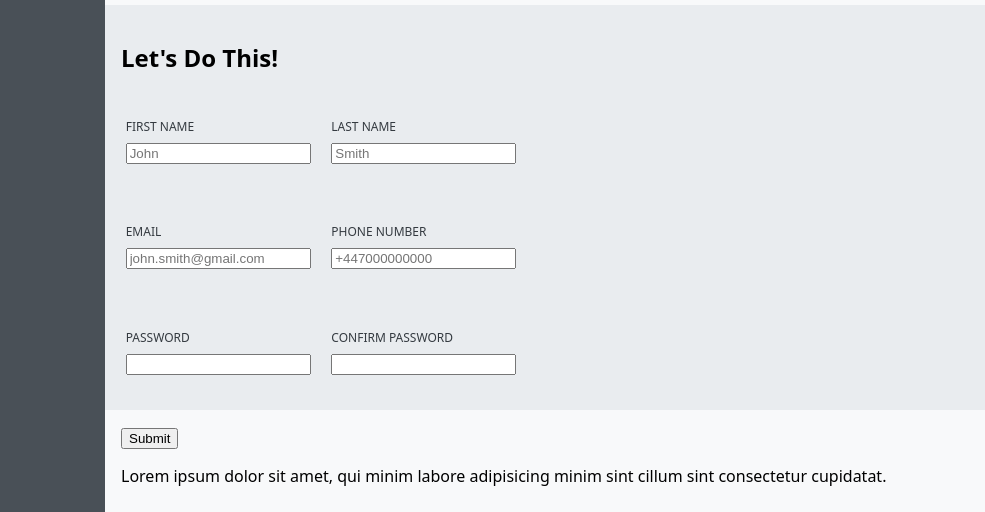
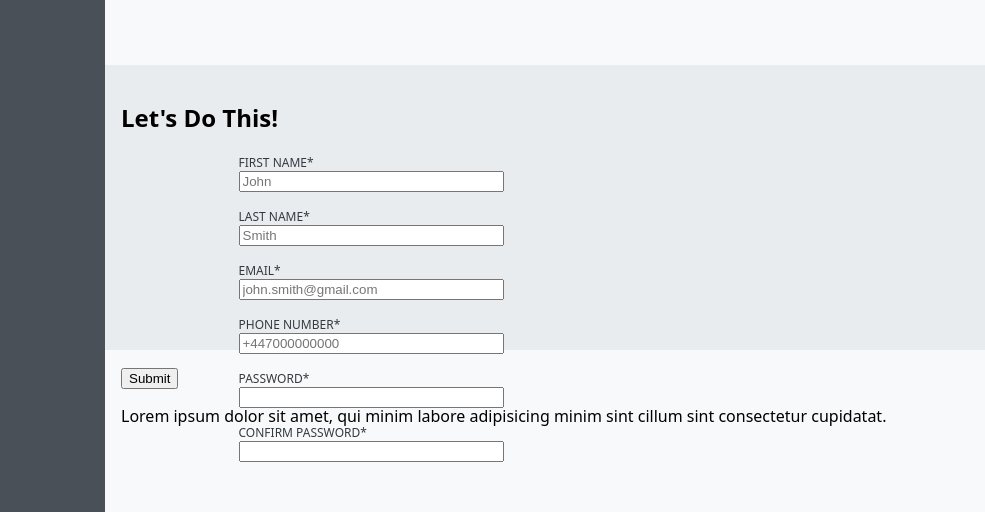
Before and after one commit to tudorjnu/sign-up-form, a plain HTML site: page index.html in a window 1280 px wide. Shown: the part 181-693 px from the top of the page, 295-1280 px from the left. Drawn offline with Linux system fonts and the light colour scheme.

Commit message:
Add validation

```diff
--- a/index.html
+++ b/index.html
@@ -24,32 +24,39 @@
         <h2>Let's Do This!</h2>
         <form action="/my-handling-form-page" method="post">
           <ul>
-            <label for="first_name">first name</label>
-            <input type="text" id="first_name" name="first_name" placeholder="John">
+            <label for="first_name">first name*</label>
+            <input type="text" id="first_name" name="first_name" placeholder="John" size="30" pattern="^[^0-9]+$"
+              maxlength="245" required>
           </ul>
 
           <ul>
-            <label for="last_name">last name</label>
-            <input type="text" id="last_name" name="last_name" placeholder="Smith">
+            <label for="last_name">last name*</label>
+            <input type="text" id="last_name" name="last_name" placeholder="Smith" size="30" pattern="^[^0-9]+$"
+              maxlength="245" required>
           </ul>
 
           <ul>
-            <label for="email">email</label>
-            <input type="email" id="email" name="email" placeholder="john.smith@gmail.com">
+            <label for="email">email*</label>
+            <input type="email" id="email" name="email" placeholder="john.smith@gmail.com" size="30" required>
           </ul>
 
           <ul>
-            <label for="phone_number">phone number</label>
-            <input type="tel" id="phone_number" name="phone_number" placeholder="+447000000000">
+            <label for="phone_number" data-help="Phone number in the format +<country code><phone_number>">phone
+              number*</label>
+            <input type="tel" id="phone_number" name="phone_number" placeholder="+447000000000"
+              pattern="\+\d{1,4}\d{1,15}" minlength="9" maxlength="20" size="30" required>
           </ul>
           <ul>
-            <label for="password">password</label>
-            <input type="password" id="password" name="password">
+            <label for="password"
+              data-help="Include 1 number, 1 uppercase & lowercase letter, 1 symbol; 8-30 characters.">password*</label>
+            <input type="password" id="password" name="password"
+              pattern="(?=.*[a-z])(?=.*[A-Z])(?=.*[0-9])(?=.*[!@#$%^&*])" minlength="8" maxlength="30" size="30"
+              required>
           </ul>
 
           <ul>
-            <label for="confirm_password">confirm password</label>
-            <input type="password" id="confirm_password" name="confirm_password">
+            <label for="confirm_password">confirm password*</label>
+            <input type="password" id="confirm_password" name="confirm_password" size="30" required>
           </ul>
         </form>
       </div>
--- a/style.css
+++ b/style.css
@@ -91,8 +91,8 @@ form {
   justify-content: space-evenly;
   gap: 16px;
   flex-wrap: wrap;
-  width: 400px;
-  height: 300px
+  width: 500px;
+  height: 180px
 }
 
 .form__container {
@@ -105,12 +105,12 @@ form {
 }
 
 form ul {
-  padding: 0; /* Removes default padding */
+  padding: 0;
+  margin: 0px;
 }
 
 form label, form input {
   display: block; /* Ensures label and input are on separate lines */
-  margin-top: 8px;
 }
 
 form ul label {
@@ -118,3 +118,7 @@ form ul label {
   font-size: 12px;
   color: var(--onyx);
 }
+
+input[type="text"]:focus, input[type="email"]:focus, input[type="url"]:focus, textarea:focus {
+    background-color: #fff;
+}
```
